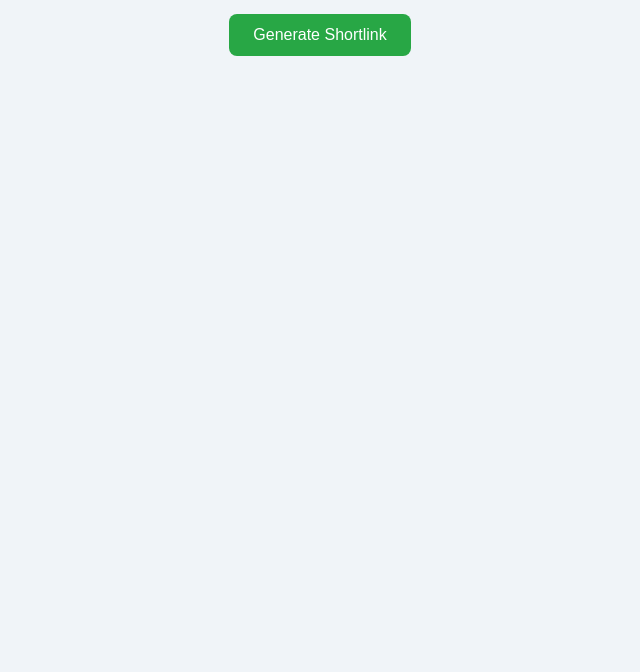
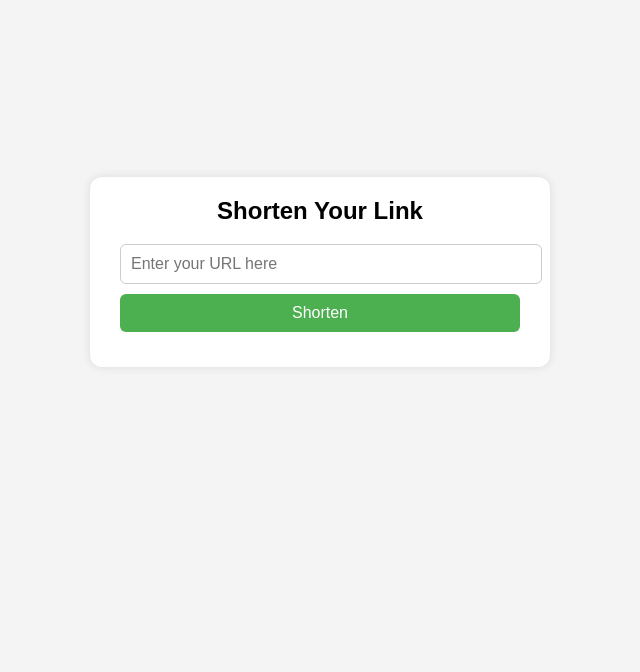
Before and after one commit to Gamenter95/earnpaisa, a plain HTML site: page index.html in a window 1280 px wide. Shown: the part 128-800 px from the top of the page, without its empty margins (320-960 px from the left). Drawn offline with Linux system fonts and the light colour scheme.

Commit message:
Update index.html

```diff
--- a/index.html
+++ b/index.html
@@ -1,86 +1,96 @@
 <!DOCTYPE html>
 <html lang="en">
 <head>
-  <meta charset="UTF-8">
-  <title>EarnPaisa - Shortlink Generator</title>
-  <meta name="viewport" content="width=device-width, initial-scale=1">
+  <meta charset="UTF-8" />
+  <meta name="viewport" content="width=device-width, initial-scale=1.0"/>
+  <title>Cuty.io Shortlink Generator</title>
   <style>
     body {
-      font-family: 'Segoe UI', sans-serif;
-      background: #f0f4f8;
+      font-family: Arial, sans-serif;
+      background: #f4f4f4;
+      display: flex;
+      flex-direction: column;
+      align-items: center;
+      justify-content: center;
+      height: 100vh;
+      margin: 0;
+    }
+    .container {
+      background: white;
+      padding: 20px 30px;
+      border-radius: 12px;
+      box-shadow: 0 0 10px rgba(0,0,0,0.1);
+      width: 90%;
+      max-width: 400px;
+    }
+    h2 {
+      margin-top: 0;
       text-align: center;
-      padding: 40px 20px;
     }
-    h1 {
-      color: #222;
-      margin-bottom: 20px;
+    input[type="text"] {
+      width: 100%;
+      padding: 10px;
+      font-size: 1rem;
+      margin-bottom: 10px;
+      border: 1px solid #ccc;
+      border-radius: 6px;
     }
     button {
-      background: #28a745;
+      width: 100%;
+      padding: 10px;
+      background-color: #4CAF50;
       color: white;
       border: none;
-      padding: 12px 24px;
-      font-size: 16px;
-      border-radius: 8px;
+      font-size: 1rem;
+      border-radius: 6px;
       cursor: pointer;
-      margin-top: 10px;
     }
     button:hover {
-      background: #218838;
+      background-color: #45a049;
     }
-    #linkBox {
-      margin-top: 30px;
-      background: white;
-      padding: 20px;
-      border-radius: 10px;
-      box-shadow: 0 4px 8px rgba(0,0,0,0.1);
-      display: none;
-    }
-    a {
-      font-size: 17px;
-      color: #007bff;
-      text-decoration: none;
-    }
-    a:hover {
-      text-decoration: underline;
+    .result {
+      margin-top: 15px;
+      word-break: break-word;
+      text-align: center;
     }
   </style>
 </head>
 <body>
 
-  <h1>EarnPaisa Shortlink Generator</h1>
-  <button onclick="generateShortlink()">Generate Shortlink</button>
-
-  <div id="linkBox">
-    <p><strong>Shortlink:</strong></p>
-    <a id="shortlink" href="#" target="_blank">Loading...</a>
+  <div class="container">
+    <h2>Shorten Your Link</h2>
+    <input type="text" id="longUrl" placeholder="Enter your URL here">
+    <button onclick="generateShortlink()">Shorten</button>
+    <div class="result" id="result"></div>
   </div>
 
   <script>
     async function generateShortlink() {
-      const randomId = Math.random().toString(36).substring(2, 10);
-      const destinationUrl = encodeURIComponent(`https://yourusername.github.io/earnpaisa/verify/${randomId}`);
+      const input = document.getElementById("longUrl");
+      const result = document.getElementById("result");
+      const url = encodeURIComponent(input.value.trim());
+
+      if (!url) {
+        result.textContent = "Please enter a valid URL.";
+        return;
+      }
+
       const apiKey = "d8f7e47421aae7f9b4641e0c16019418022a5065";
-      const alias = `ep${Date.now()}`;
-
-      const apiUrl = `https://cuty.io/api?api=${apiKey}&url=${destinationUrl}&alias=${alias}`;
+      const apiUrl = `https://cuty.io/api?api=${apiKey}&url=${url}`;
 
       try {
+        result.textContent = "Processing...";
         const response = await fetch(apiUrl);
-        const shortUrl = await response.text();
+        const data = await response.json();
 
-        if (shortUrl.startsWith("https://cuty.io")) {
-          const linkEl = document.getElementById("shortlink");
-          linkEl.href = shortUrl;
-          linkEl.innerText = shortUrl;
-          document.getElementById("linkBox").style.display = "block";
+        if (data.status === "success") {
+          result.innerHTML = `Short URL: <a href="${data.shortenedUrl}" target="_blank">${data.shortenedUrl}</a>`;
         } else {
-          alert("Cuty.io error: " + shortUrl);
-          console.error("Response:", shortUrl);
+          result.textContent = "Error: " + data.message;
         }
-      } catch (err) {
-        alert("Failed to generate shortlink.");
-        console.error(err);
+      } catch (error) {
+        result.textContent = "An error occurred. Please try again.";
+        console.error(error);
       }
     }
   </script>
```
